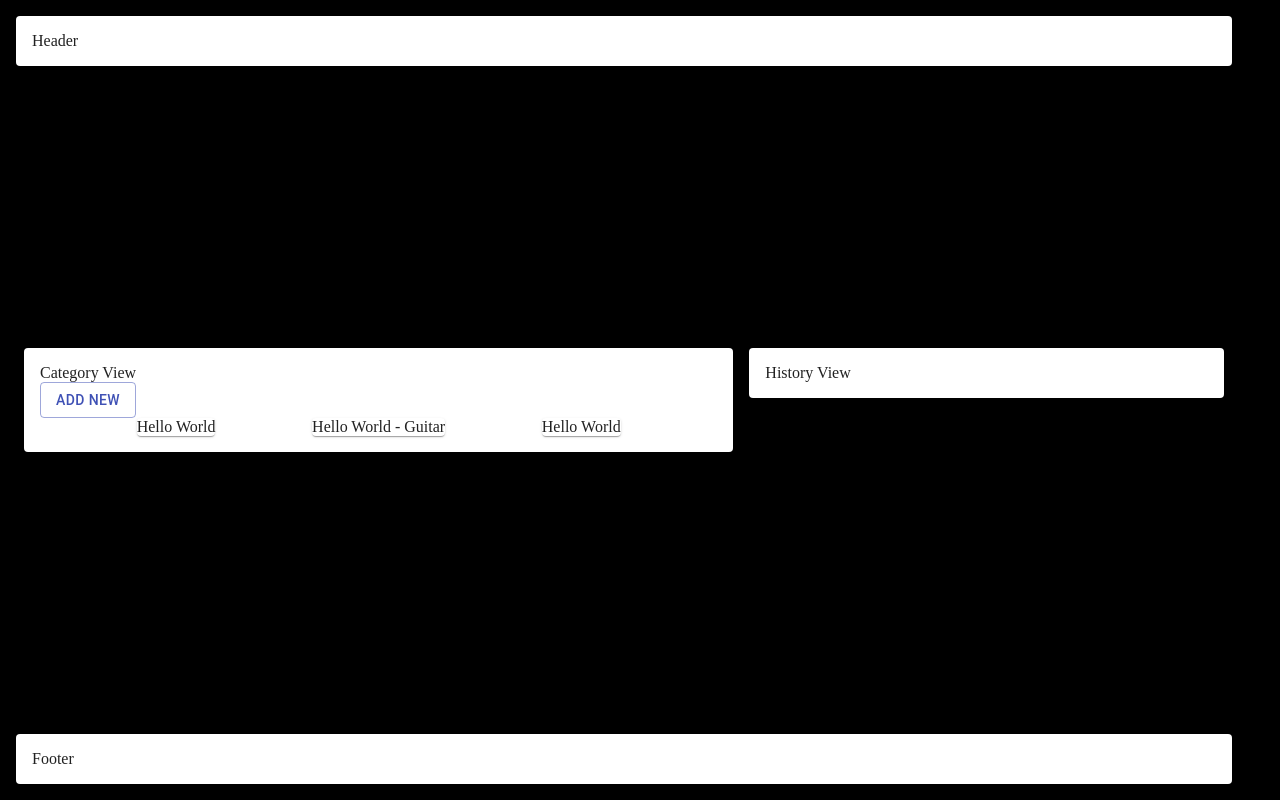
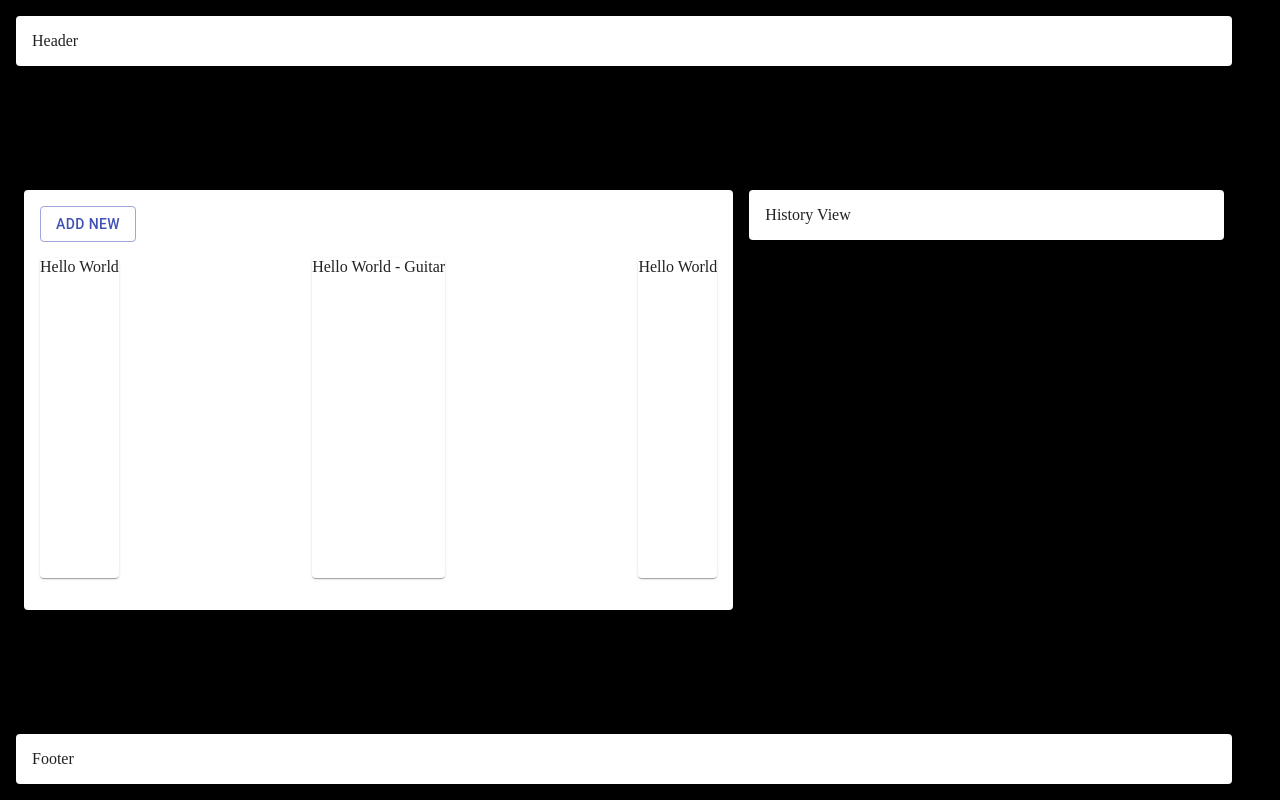
Before and after one commit to stefaneran/organizer, a React app: page / in a window 1280 px wide. Built offline with nearby package versions, Linux system fonts and the light colour scheme.

Commit message:
[MVP] Finished basic carousel

```diff
--- a/package.json
+++ b/package.json
@@ -19,6 +19,7 @@
   "dependencies": {
     "@material-ui/core": "^4.9.0",
     "@reduxjs/toolkit": "^1.2.3",
+    "clsx": "^1.1.0",
     "react": "^16.9.0",
     "react-dom": "^16.9.0",
     "react-redux": "^7.1.3",
--- a/src/components/CategoryCarousel/CategoryCarousel.tsx
+++ b/src/components/CategoryCarousel/CategoryCarousel.tsx
@@ -1,15 +1,12 @@
 import * as React from 'react';
+import clsx from 'clsx';
 import { Grid } from '@material-ui/core';
 import { makeStyles } from '@material-ui/core/styles';
+import styles from './carousel.styles';
 import FrontCategory from './FrontCategory';
 import SideCategory from './SideCategory';
 
-const useStyles = makeStyles(theme => ({
-  container: {},
-  invisibleButton: {
-
-  }
-}));
+const useStyles = makeStyles(styles);
 
 const getIndex = (currentIndex: number, length: number, direction: 1 | -1) => {
   const x = currentIndex + direction;
@@ -28,16 +25,17 @@ const CategoryCarousel = ({ categories = [] }) => {
   const currentCategory = categories[currentIndex];
 
   const moveCarousel = (direction: 1 | -1) => () => {
-    setCurrentIndex(direction)
+    const nextIndex = getIndex(currentIndex, numOfCategories, direction);
+    setCurrentIndex(nextIndex);
   }
 
   return (
     <Grid container direction="row" justify="space-between" className={classes.container}>
-      <div className={classes.invisibleButton} onClick={moveCarousel(-1)}></div>
+      <div className={clsx(classes.invisibleButton, classes.left)} onClick={moveCarousel(-1)}></div>
       <SideCategory category={leftCategory} />
       <FrontCategory category={currentCategory} />
       <SideCategory category={rightCategory} />
-      <div className={classes.invisibleButton} onClick={moveCarousel(1)}></div>
+      <div className={clsx(classes.invisibleButton, classes.right)} onClick={moveCarousel(1)}></div>
     </Grid>
   )
 }
--- /dev/null
+++ b/src/components/CategoryCarousel/carousel.styles.js
@@ -0,0 +1,21 @@
+export default theme => ({
+  container: {
+    minHeight: '20em',
+    marginTop: '1em',
+    marginBottom: '1em',
+    position: 'relative'
+  },
+  invisibleButton: {
+    position: 'absolute',
+    top: '0',
+    width: '20%',
+    height: '100%',
+    cursor: 'pointer'
+  },
+  left: {
+    left: '0'
+  },
+  right: {
+    right: '0'
+  }
+});
--- a/src/containers/CategoryView/CategoryView.tsx
+++ b/src/containers/CategoryView/CategoryView.tsx
@@ -8,7 +8,6 @@ const CategoryView = () => {
     <>
       <Paper className="paper">
         <Grid container direction="column">
-          Category View
           <Grid id="category_actions" item container direction="row">
             <Grid item>
               <Button variant="outlined" color="primary">Add New</Button>
--- a/src/logic/categories/general.ts
+++ b/src/logic/categories/general.ts
@@ -18,5 +18,8 @@ export interface ICategory {
 }
 
 export interface IHistoryLog {
+  category: CategoryType;
+  item: string;
+  description: string;
   date_updated: number; // Timestamp
 }
```
Also changed, not shown: todo_technical.txt, 2 other files (tests, documents, lock files or other folders).
